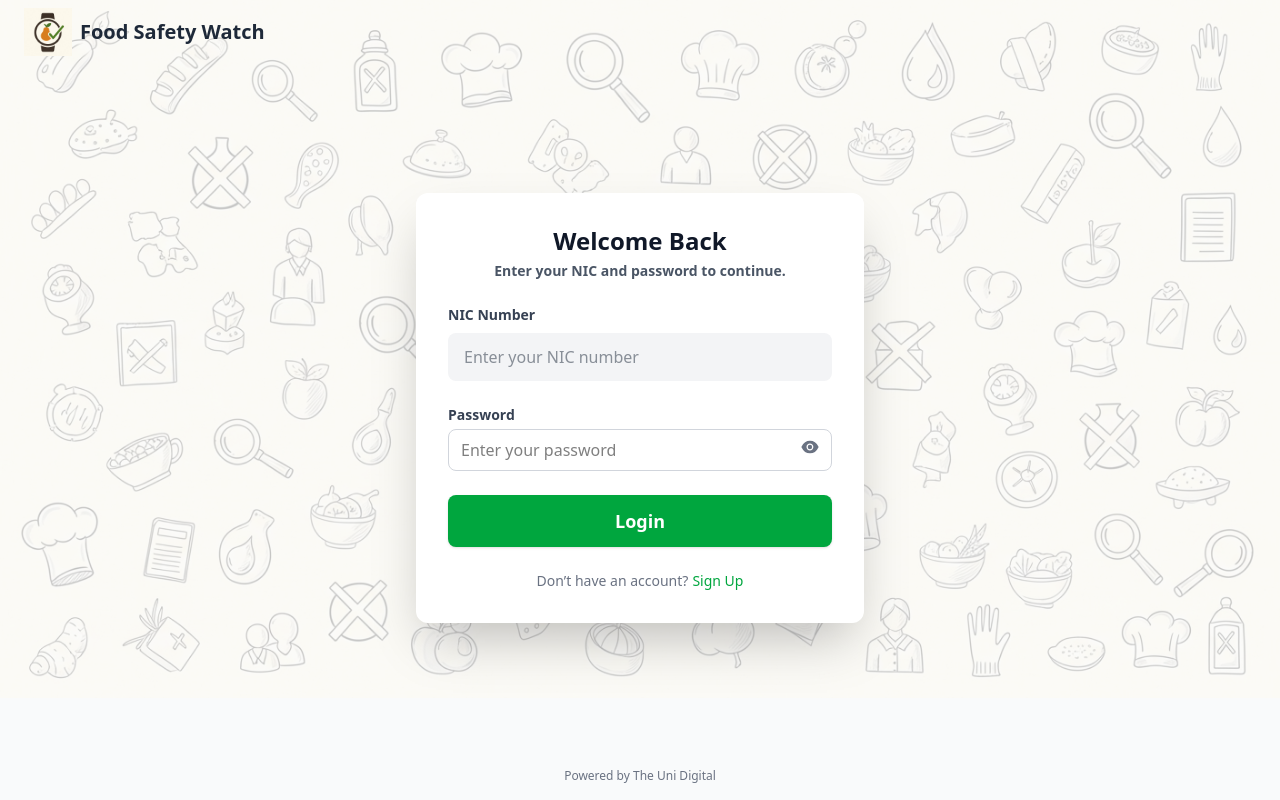
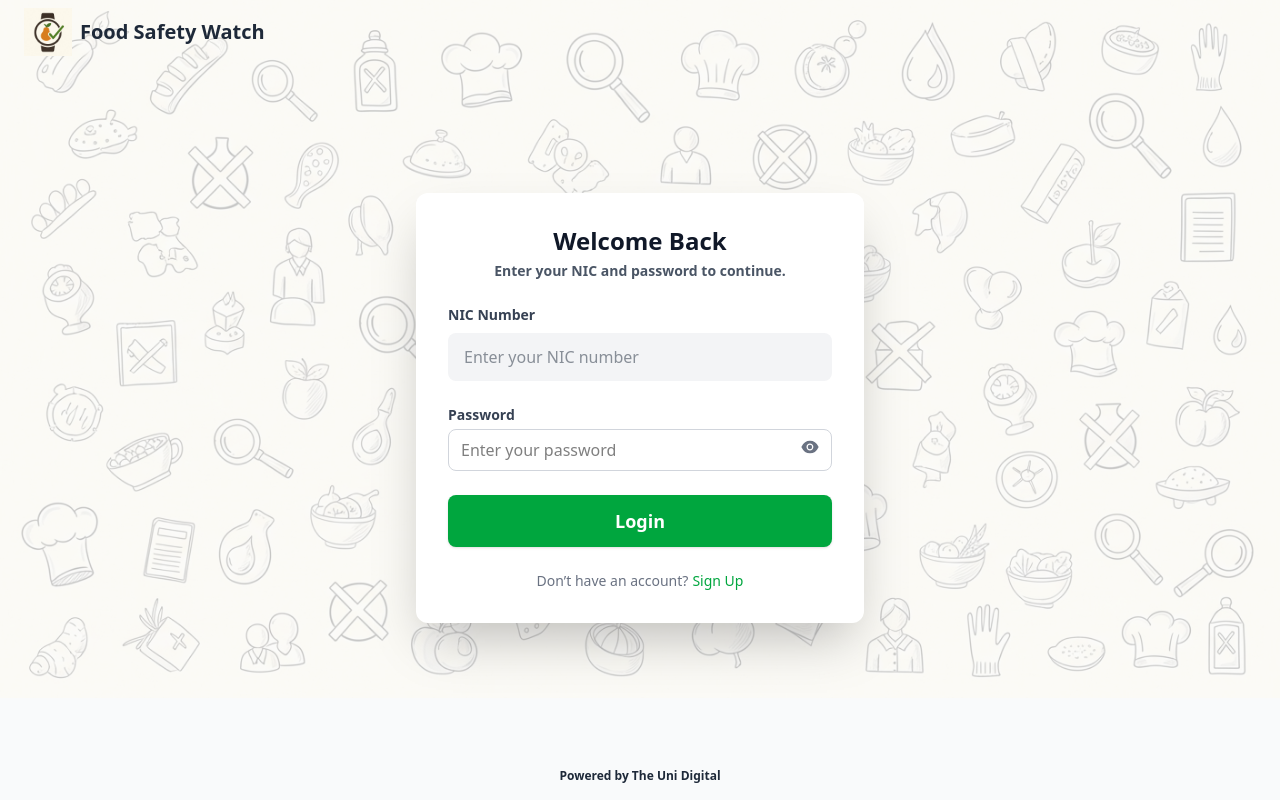
Before and after one commit to ejournal-platform/e-journal-FE, a React (Vite) app: page /signIn in a window 1280 px wide. Built offline with nearby package versions, Linux system fonts and the light colour scheme.

Commit message:
updated footer text

```diff
--- a/src/pages/Auth/SignIn.tsx
+++ b/src/pages/Auth/SignIn.tsx
@@ -148,7 +148,7 @@ const SignIn = ({ onLogin, users }: SignInProps) => {
           </div>
         </main>
 
-        <footer className="py-4 text-center text-xs text-gray-500 w-full">
+        <footer className="py-4 text-center font-bold text-xs text-gray-800 w-full">
           Powered by The Uni Digital
         </footer>
       </div>
```
